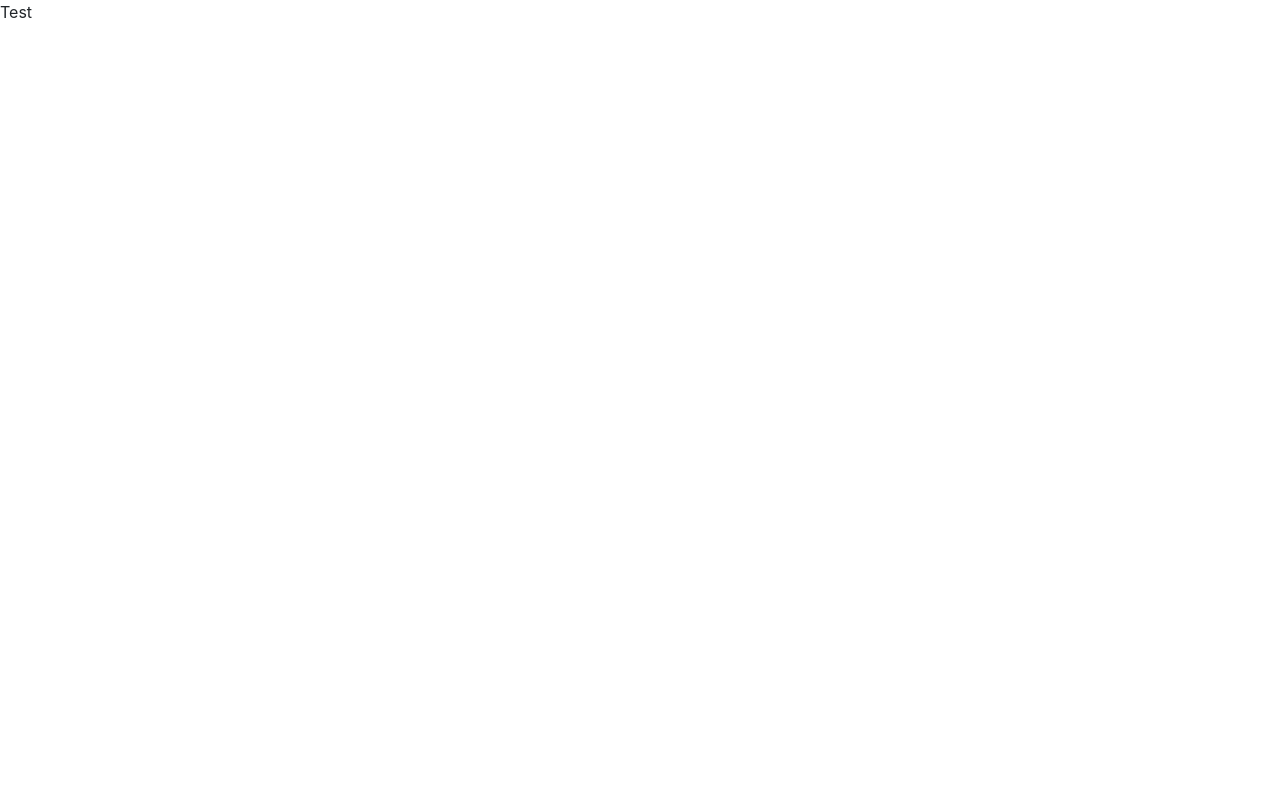
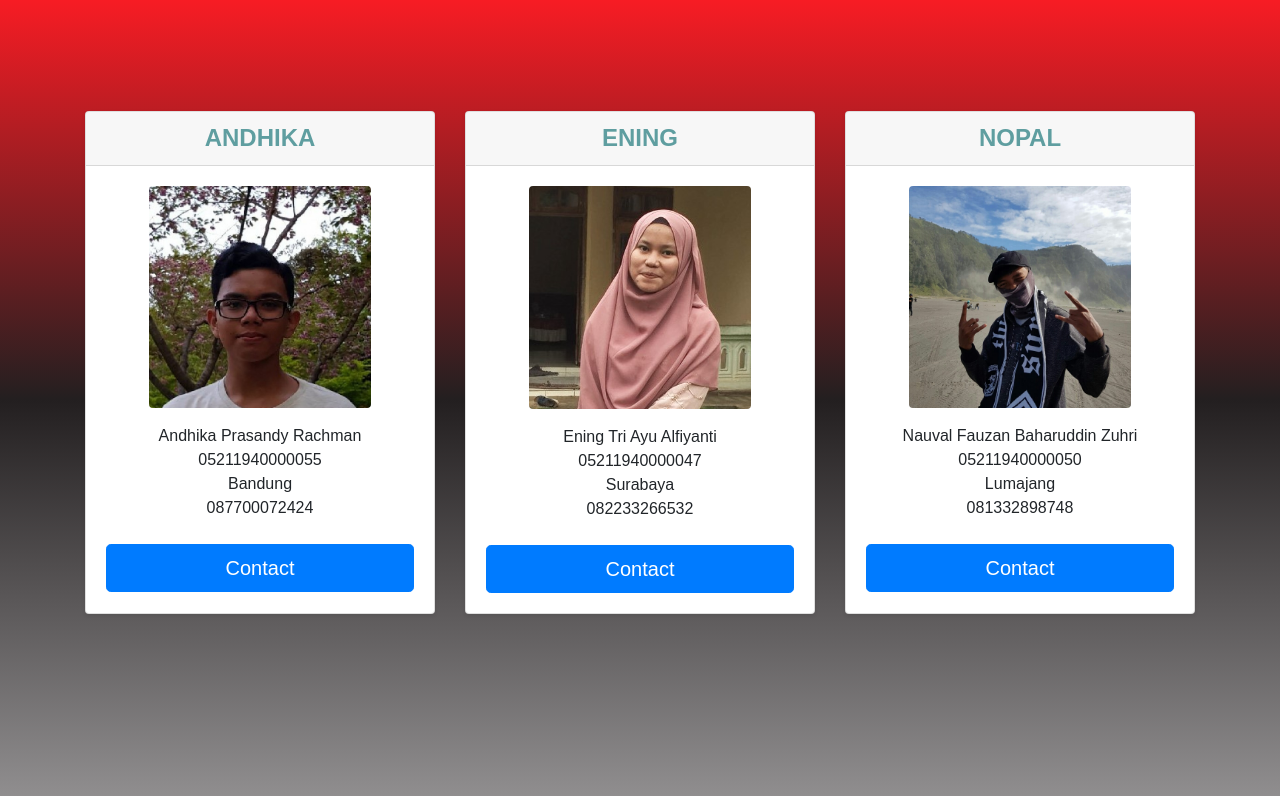
Before and after one commit to andhika-r/WebProgrammingTrial, a plain HTML site: page contact-us.html in a window 1280 px wide. Drawn offline with nearby package versions, Linux system fonts and the light colour scheme.

Commit message:
Mid Semester Project Pemrograman Web D

```diff
--- a/contact-us.html
+++ b/contact-us.html
@@ -1,16 +1,71 @@
+<!DOCTYPE html>
 <html lang="en">
 <head>
-  <title>Contact Us - Production Company</title>
+    <title>Contact Us</title>
     <meta charset="utf-8">
     <meta name="viewport" content="width=device-width, initial-scale=1">
     <link rel="stylesheet" href="https://maxcdn.bootstrapcdn.com/bootstrap/4.5.2/css/bootstrap.min.css">
     <script src="https://ajax.googleapis.com/ajax/libs/jquery/3.5.1/jquery.min.js"></script>
     <script src="https://cdnjs.cloudflare.com/ajax/libs/popper.js/1.16.0/umd/popper.min.js"></script>
     <script src="https://maxcdn.bootstrapcdn.com/bootstrap/4.5.2/js/bootstrap.min.js"></script>
+    <link rel="stylesheet" href="https://use.fontawesome.com/releases/v5.6.3/css/all.css" integrity="sha384-UHRtZLI+pbxtHCWp1t77Bi1L4ZtiqrqD80Kn4Z8NTSRyMA2Fd33n5dQ8lWUE00s/" crossorigin="anonymous">
+    <link rel="stylesheet" type="text/css" href="contact.css">
 </head>
 <body>
-    <p>
-        Test
-    </p>
+    <div class="container">
+        <div class="card-deck mb-3 text-center">
+          <div class="card mb-4 shadow-sm">
+            <div class="card-header">
+              <h4 class="my-0 font-weight-normal"><b>ANDHIKA</b></h4>
+            </div>
+            <div class="card-body">
+              <div class="container">
+                  <img src="images\fotoand.jpg" class="rounded" alt="Cinque Terre" width="80%">
+              </div>
+              <ul class="list-unstyled mt-3 mb-4">
+                <li>Andhika Prasandy Rachman</li>
+                <li>05211940000055</li>
+                <li>Bandung</li>
+                <li>087700072424</li>
+              </ul>
+              <a href="mailto:andhika.prasandy@gmail.com" class="btn btn-lg btn-block btn-primary" role="button">Contact</a>
+            </div>
+          </div>
+          <div class="card mb-4 shadow-sm">
+            <div class="card-header">
+              <h4 class="my-0 font-weight-normal"><b>ENING</b></h4>
+            </div>
+            <div class="card-body">
+                <div class="container">
+                    <img src="images\fotoening.jpg" class="rounded" alt="Cinque Terre" width="80%">
+                </div>
+              <ul class="list-unstyled mt-3 mb-4">
+                <li>Ening Tri Ayu Alfiyanti</li>
+                <li>05211940000047</li>
+                <li>Surabaya</li>
+                <li>082233266532</li>
+              </ul>
+              <a href="mailto:eningtaa@gmail.com" class="btn btn-lg btn-block btn-primary" role="button">Contact</a>
+            </div>
+          </div>
+          <div class="card mb-4 shadow-sm">
+            <div class="card-header">
+              <h4 class="my-0 font-weight-normal"><b>NOPAL</b></h4>
+            </div>
+            <div class="card-body">
+                <div class="container">
+                    <img src="images\fotonop.jpg" class="rounded" alt="Cinque Terre" width="80%">
+                </div>
+              <ul class="list-unstyled mt-3 mb-4">
+                <li>Nauval Fauzan Baharuddin Zuhri</li>
+                <li>05211940000050</li>
+                <li>Lumajang</li>
+                <li>081332898748</li>
+              </ul>
+              <a href="mailto:nauval.fauzan69@gmail.com" class="btn btn-lg btn-block btn-primary" role="button">Contact</a>
+            </div>
+          </div>
+        </div>
+    </div>
 </body>
 </html>
```
Lines whose indentation alone changed are shown as unchanged.
